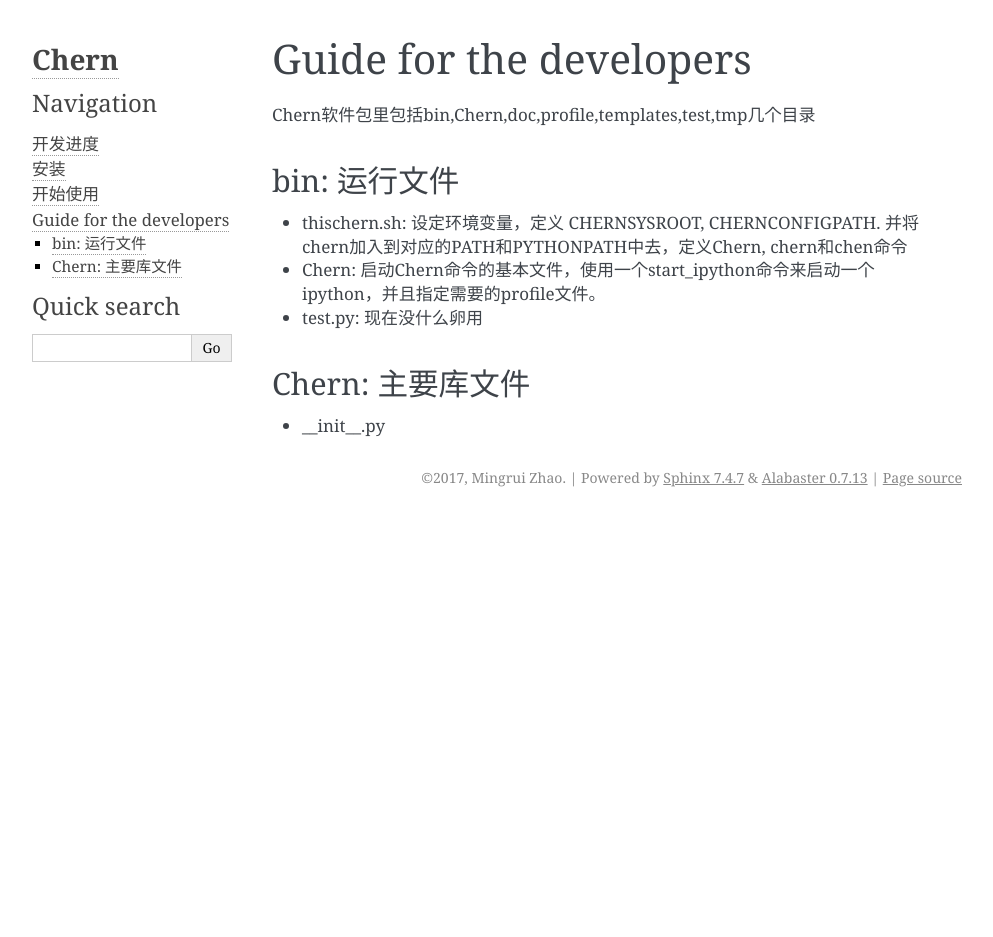
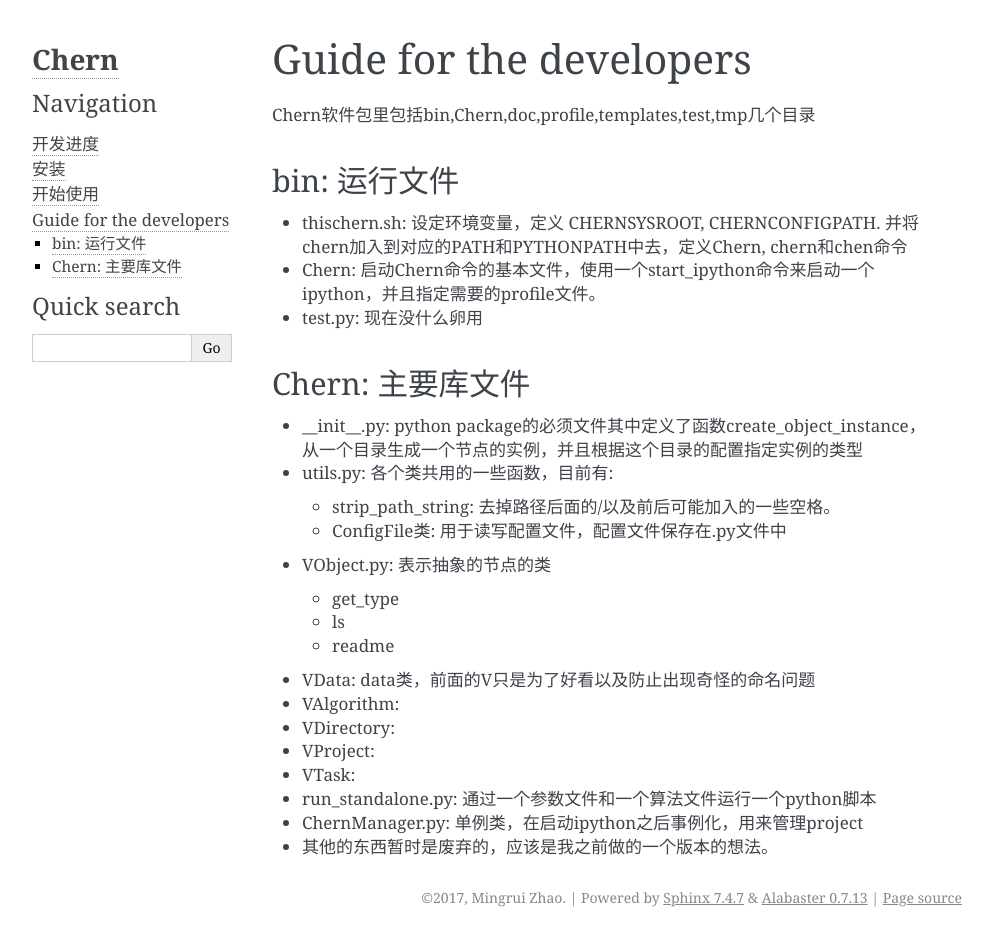
Before and after one commit to zhaomr13/Chern, a Sphinx documentation site: the page built from doc/source/developerguide.md, in a window 1280 px wide. Shown: the whole page, without its empty margins (148-1141 px from the left). Built offline with Sphinx 7.4.7, drawn with Linux system fonts in a browser that asks for light colours; pages that are not in the unit, such as notebooks, are missing from menus; before the commit the page ends 900 px from its top, so only the background shows below that.

Commit message:
add details

```diff
--- a/doc/source/developerguide.md
+++ b/doc/source/developerguide.md
@@ -8,4 +8,21 @@
 + test.py: 现在没什么卵用
 
 ## Chern: 主要库文件
-+ \_\_init\_\_.py
++ \_\_init\_\_.py: python package的必须文件其中定义了函数create_object_instance，从一个目录生成一个节点的实例，并且根据这个目录的配置指定实例的类型
++ utils.py: 各个类共用的一些函数，目前有:
+    + strip_path_string: 去掉路径后面的/以及前后可能加入的一些空格。
+    + ConfigFile类: 用于读写配置文件，配置文件保存在.py文件中
++ VObject.py: 表示抽象的节点的类
+    + get_type
+    + ls
+    + readme
+
++ VData: data类，前面的V只是为了好看以及防止出现奇怪的命名问题
++ VAlgorithm:
++ VDirectory:
++ VProject:
++ VTask:
++ run_standalone.py: 通过一个参数文件和一个算法文件运行一个python脚本
+
++ ChernManager.py: 单例类，在启动ipython之后事例化，用来管理project
++ 其他的东西暂时是废弃的，应该是我之前做的一个版本的想法。
```
